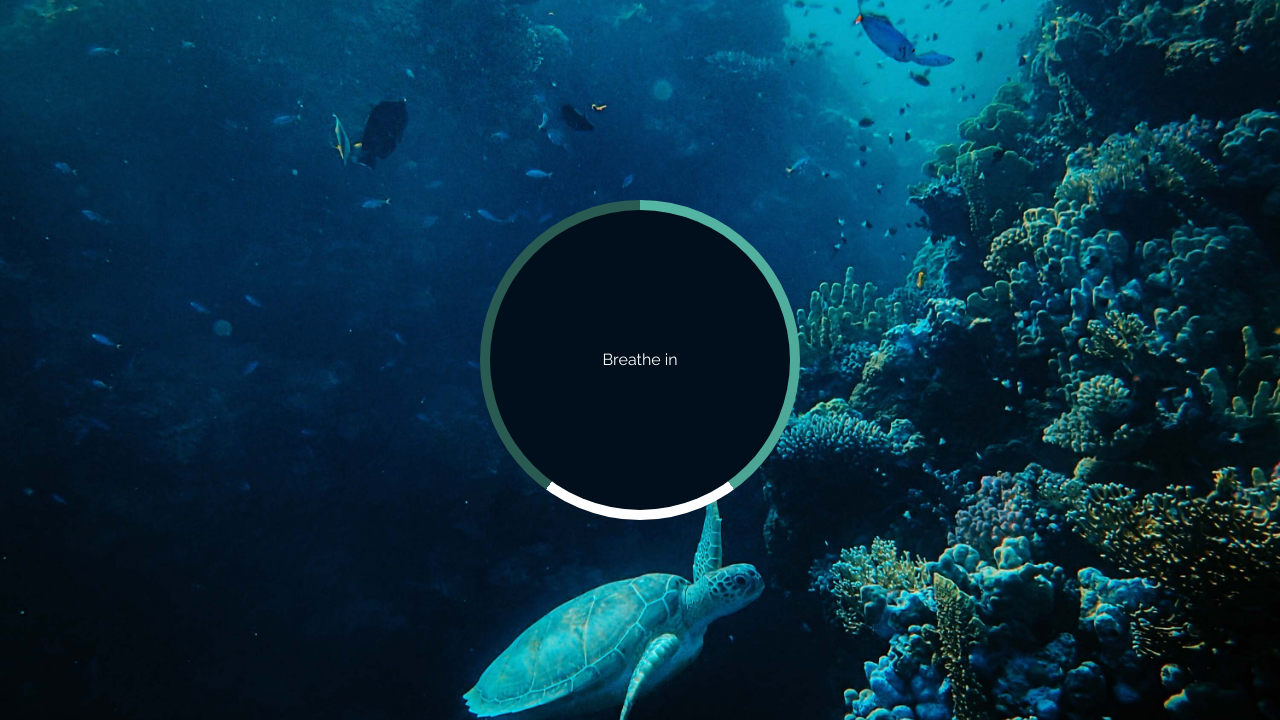
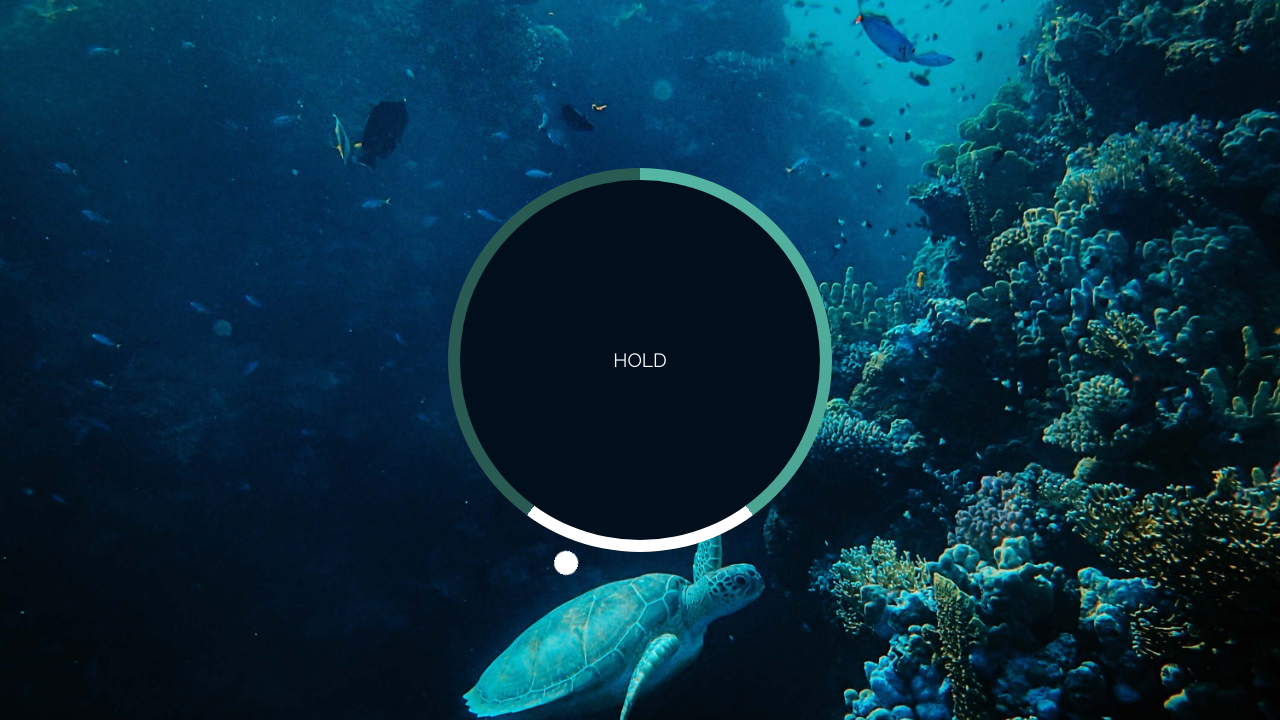
Before and after one commit to MattRuetz/relaxed-breathing-app, a plain HTML site: page index.html in a window 1280 px wide. Shown: the part 80-800 px from the top of the page. Drawn offline with Linux system fonts and the light colour scheme.

Commit message:
animations for ball, and growth/shrinking. slowed animation for near 4s breaths.

```diff
--- a/index.html
+++ b/index.html
@@ -13,7 +13,7 @@
     <body>
         <h1>Relax...</h1>
 
-        <div class="container" id="container">
+        <div class="container grow" id="container">
             <div class="circle"></div>
 
             <p id="text">Breathe in</p>
--- a/script.js
+++ b/script.js
@@ -0,0 +1,23 @@
+const container = document.getElementById('container');
+const text = document.getElementById('text');
+
+const totalTime = 9000;
+const breatheTime = (totalTime / 5) * 2;
+const holdTime = totalTime / 5;
+
+const breathAnimation = () => {
+    text.textContent = 'Inhale';
+
+    container.classList.replace('shrink', 'grow');
+    setTimeout(() => {
+        text.textContent = 'HOLD';
+        setTimeout(() => {
+            container.classList.replace('grow', 'shrink');
+            text.textContent = 'Exhale';
+        }, holdTime);
+    }, breatheTime);
+};
+
+breathAnimation();
+
+setInterval(breathAnimation, totalTime);
--- a/style.css
+++ b/style.css
@@ -55,3 +55,56 @@ body {
     top: -10px;
     left: -10px;
 }
+
+.pointer-container {
+    position: absolute;
+    top: -40px;
+    left: 140px;
+    width: 20px;
+    height: 190px;
+    animation: rotate 9s linear forwards infinite;
+    transform-origin: bottom center;
+}
+
+.pointer {
+    background-color: white;
+    border-radius: 50%;
+    height: 20px;
+    width: 20px;
+    display: block;
+}
+
+@keyframes rotate {
+    from {
+        transform: rotate(0deg);
+    }
+    to {
+        transform: rotate(360deg);
+    }
+}
+
+.container.grow {
+    animation: grow 3.5s linear forwards;
+}
+
+@keyframes grow {
+    from {
+        transform: scale(1);
+    }
+    to {
+        transform: scale(1.2);
+    }
+}
+
+.container.shrink {
+    animation: shrink 3.5s linear forwards;
+}
+
+@keyframes shrink {
+    from {
+        transform: scale(1.2);
+    }
+    to {
+        transform: scale(1);
+    }
+}
```
